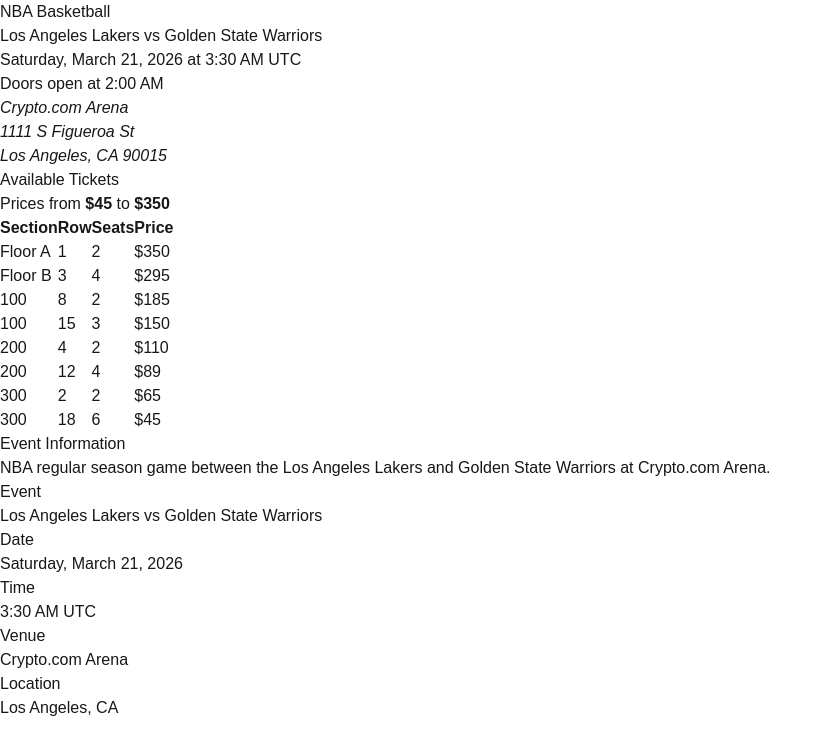
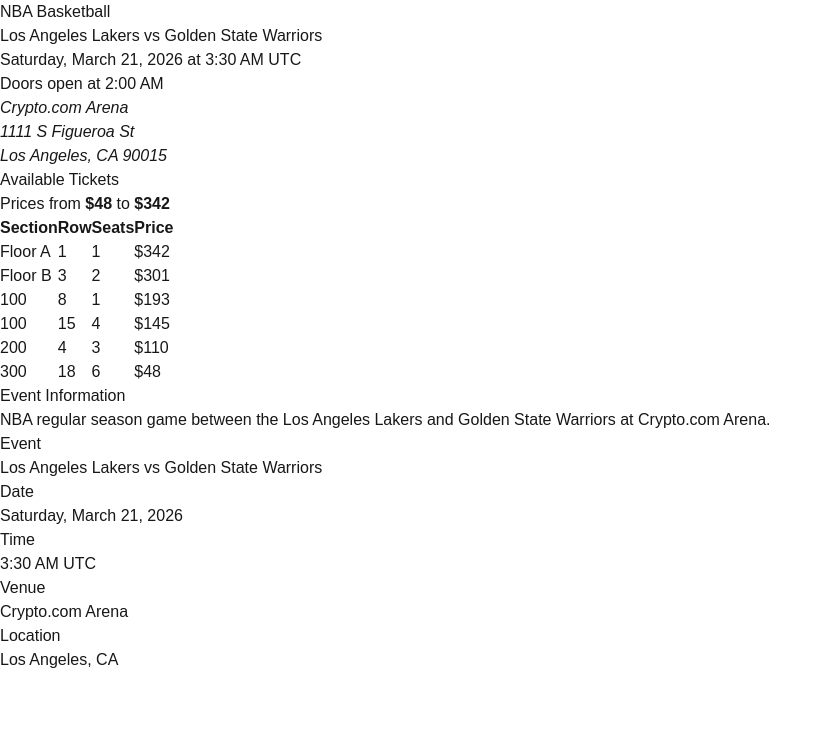
Before and after one commit to kelvanb97/gametime-event-page, a Next.js app: page /events/lakers-vs-warriors-2026-03-20 in a window 1280 px wide. Shown: the top 754 px of the page, without its empty margins (0-832 px from the left). Built offline with nearby package versions, Linux system fonts and the light colour scheme; no server answers.

Commit message:
chore: add randomness to tickets to visually display updates on the event page

```diff
--- a/data/tickets.ts
+++ b/data/tickets.ts
@@ -13,77 +13,34 @@
   lastUpdated: string;
 }
 
-// Stub inventory — in production this comes from an inventory API
+const baseTickets: Ticket[] = [
+  { id: "t-001", section: "Floor A", row: "1", seats: 2, price: 350, listed: "2026-03-10T12:00:00-08:00" },
+  { id: "t-002", section: "Floor B", row: "3", seats: 4, price: 295, listed: "2026-03-12T09:00:00-08:00" },
+  { id: "t-003", section: "100", row: "8", seats: 2, price: 185, listed: "2026-03-14T15:30:00-08:00" },
+  { id: "t-004", section: "100", row: "15", seats: 3, price: 150, listed: "2026-03-15T10:00:00-08:00" },
+  { id: "t-005", section: "200", row: "4", seats: 2, price: 110, listed: "2026-03-11T08:00:00-08:00" },
+  { id: "t-006", section: "200", row: "12", seats: 4, price: 89, listed: "2026-03-13T14:00:00-08:00" },
+  { id: "t-007", section: "300", row: "2", seats: 2, price: 65, listed: "2026-03-09T11:00:00-08:00" },
+  { id: "t-008", section: "300", row: "18", seats: 6, price: 45, listed: "2026-03-16T16:00:00-08:00" },
+];
+
+// Simulates live inventory — prices fluctuate and tickets randomly sell out
 export function getTicketsForEvent(eventSlug: string): TicketInventory {
+  const tickets = baseTickets
+    .filter(() => Math.random() > 0.2) // ~20% chance a ticket is "sold"
+    .map((ticket) => {
+      const jitter = Math.floor((Math.random() - 0.5) * 20); // ±$10
+      return {
+        ...ticket,
+        price: Math.max(1, ticket.price + jitter),
+        seats: Math.max(1, ticket.seats + Math.floor((Math.random() - 0.5) * 4)),
+      };
+    });
+
   return {
     eventSlug,
     lastUpdated: new Date().toISOString(),
-    tickets: [
-      {
-        id: "t-001",
-        section: "Floor A",
-        row: "1",
-        seats: 2,
-        price: 350,
-        listed: "2026-03-10T12:00:00-08:00",
-      },
-      {
-        id: "t-002",
-        section: "Floor B",
-        row: "3",
-        seats: 4,
-        price: 295,
-        listed: "2026-03-12T09:00:00-08:00",
-      },
-      {
-        id: "t-003",
-        section: "100",
-        row: "8",
-        seats: 2,
-        price: 185,
-        listed: "2026-03-14T15:30:00-08:00",
-      },
-      {
-        id: "t-004",
-        section: "100",
-        row: "15",
-        seats: 3,
-        price: 150,
-        listed: "2026-03-15T10:00:00-08:00",
-      },
-      {
-        id: "t-005",
-        section: "200",
-        row: "4",
-        seats: 2,
-        price: 110,
-        listed: "2026-03-11T08:00:00-08:00",
-      },
-      {
-        id: "t-006",
-        section: "200",
-        row: "12",
-        seats: 4,
-        price: 89,
-        listed: "2026-03-13T14:00:00-08:00",
-      },
-      {
-        id: "t-007",
-        section: "300",
-        row: "2",
-        seats: 2,
-        price: 65,
-        listed: "2026-03-09T11:00:00-08:00",
-      },
-      {
-        id: "t-008",
-        section: "300",
-        row: "18",
-        seats: 6,
-        price: 45,
-        listed: "2026-03-16T16:00:00-08:00",
-      },
-    ],
+    tickets,
   };
 }
 
```
